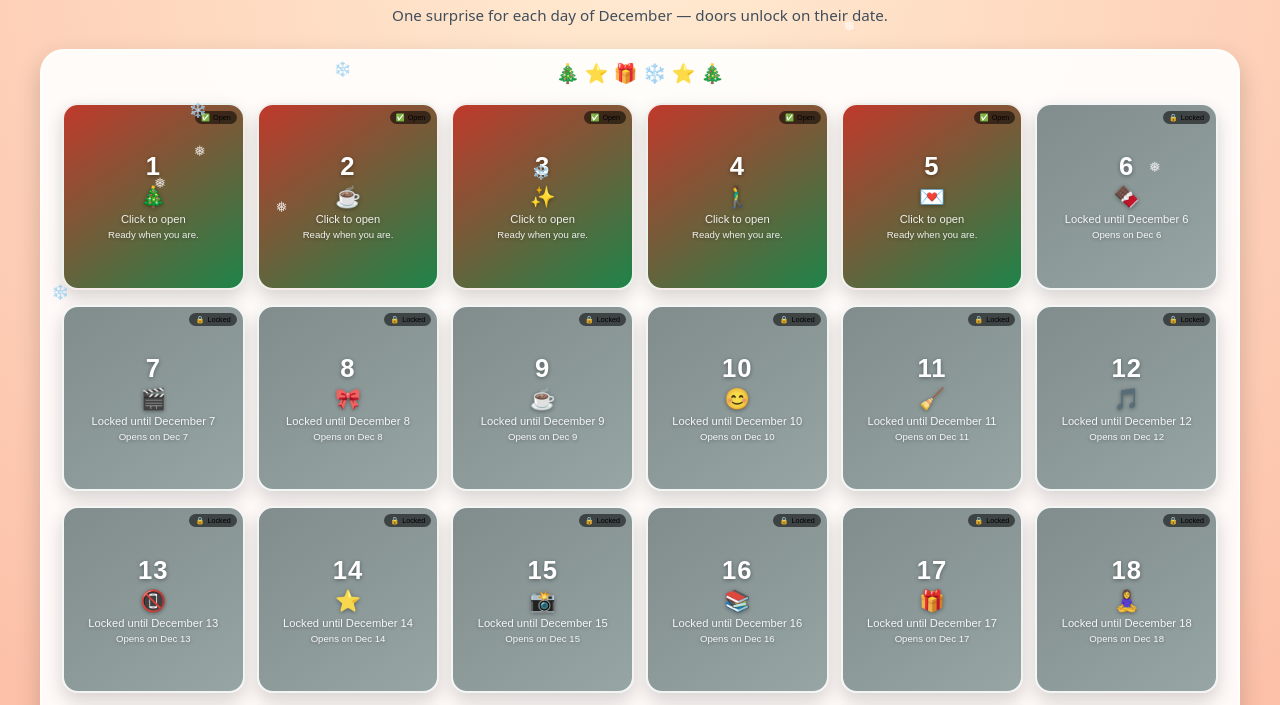
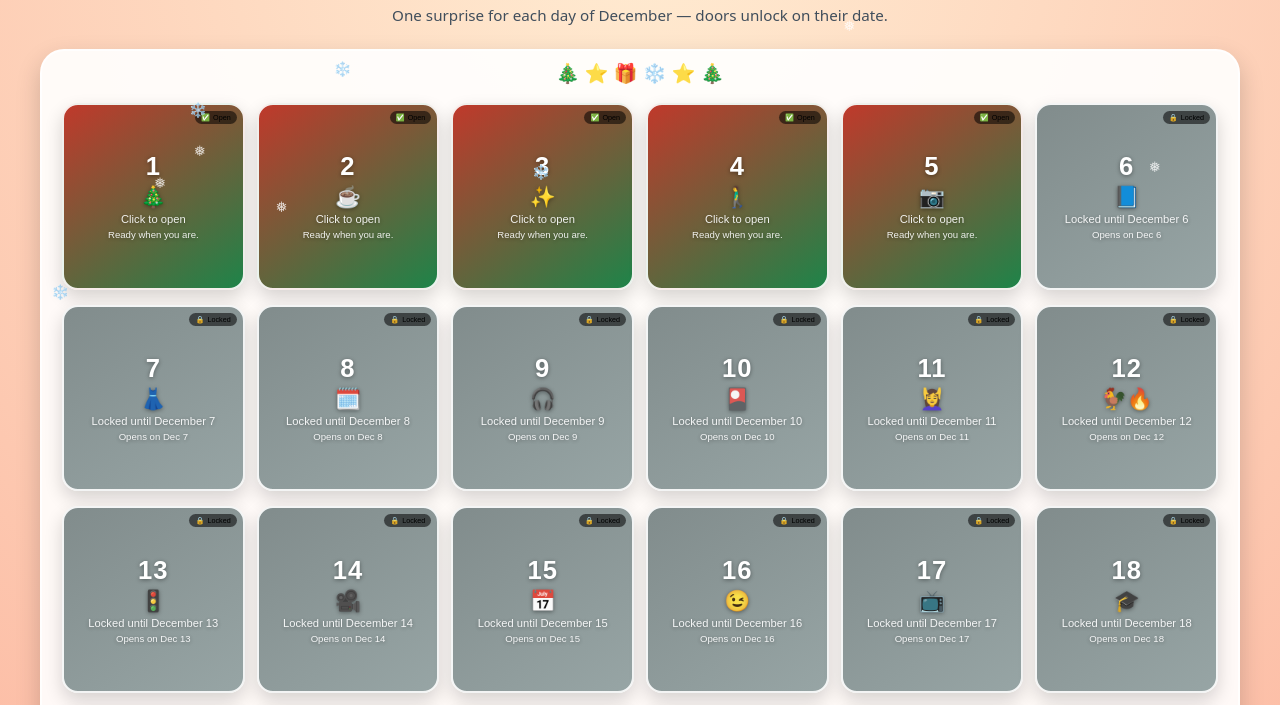
Before and after one commit to Mass2803/advent_calendar, a plain HTML site: page index.html in a window 1280 px wide. Shown: the part 84-789 px from the top of the page. Drawn offline with Linux system fonts and the light colour scheme.

Commit message:
Update index.html

```diff
--- a/index.html
+++ b/index.html
@@ -400,32 +400,60 @@
       - emoji: large emoji shown in popup
       - linkText / linkUrl: optional button at the bottom
     */
-    const dayContent = [
-      { day: 1, title: "Welcome to December!", emoji: "🎄", message: "This part was written on the second so skip to today - enjoy a playlist as an apology", linkText: "Play a Christmas playlist", linkUrl: "https://www.youtube.com/results?search_query=christmas+playlist" },
-      { day: 2, title: "Coffee", emoji: "☕", message: "A coffee from blank street on me", linkText: "", linkUrl: "" },
-      { day: 3, title: "Cosy Lights", emoji: "✨", message: "Hang fairy lights or light a candle to make your space feel extra cosy.", linkText: "", linkUrl: "" },
-      { day: 4, title: "Festive Walk", emoji: "🚶‍♂️", message: "Take a short walk and look for decorations or lights in your neighbourhood.", linkText: "", linkUrl: "" },
-      { day: 5, title: "Kindness Day", emoji: "💌", message: "Send a kind message to someone you haven’t spoken to in a while.", linkText: "", linkUrl: "" },
-      { day: 6, title: "Treat Yourself", emoji: "🍫", message: "Enjoy a little sweet treat &mdash; you’ve earned it.", linkText: "", linkUrl: "" },
-      { day: 7, title: "Movie Night", emoji: "🎬", message: "Watch a festive film (or at least a cosy episode of a favourite show).", linkText: "Find Christmas movies", linkUrl: "https://www.google.com/search?q=best+christmas+movies" },
-      { day: 8, title: "Decorate Something", emoji: "🎀", message: "Add a festive touch to your desk, room, or background.", linkText: "", linkUrl: "" },
-      { day: 9, title: "Hot Drink Break", emoji: "☕", message: "Make a hot chocolate, tea or coffee and really savour it.", linkText: "", linkUrl: "" },
-      { day: 10, title: "Give a Compliment", emoji: "😊", message: "Give someone a genuine compliment today.", linkText: "", linkUrl: "" },
-      { day: 11, title: "Tiny Tidy-Up", emoji: "🧹", message: "Spend 5 minutes tidying your space so it feels calmer.", linkText: "", linkUrl: "" },
-      { day: 12, title: "Listen to a Song", emoji: "🎵", message: "Play a Christmas song that always makes you smile.", linkText: "", linkUrl: "" },
-      { day: 13, title: "Digital Detox 10", emoji: "📵", message: "Take 10 minutes away from screens, just breathing and being.", linkText: "", linkUrl: "" },
-      { day: 14, title: "Write a Wish", emoji: "⭐", message: "Write down one wish or intention for the new year.", linkText: "", linkUrl: "" },
-      { day: 15, title: "Share a Memory", emoji: "📸", message: "Share a favourite winter memory with a friend or family member.", linkText: "", linkUrl: "" },
-      { day: 16, title: "Cosy Reading", emoji: "📚", message: "Read a few pages of a book, blog or article you enjoy.", linkText: "", linkUrl: "" },
-      { day: 17, title: "Charity Moment", emoji: "🎁", message: "Do something small for someone else &mdash; donate, help, or simply listen.", linkText: "", linkUrl: "" },
-      { day: 18, title: "Stretch & Breathe", emoji: "🧘‍♀️", message: "Take five slow deep breaths and gently stretch your body.", linkText: "", linkUrl: "" },
-      { day: 19, title: "Bake or Buy", emoji: "🍪", message: "Enjoy a festive snack &mdash; homemade or store-bought both count!", linkText: "", linkUrl: "" },
-      { day: 20, title: "Photo Time", emoji: "🤳", message: "Take a silly or cosy photo to remember this season.", linkText: "", linkUrl: "" },
-      { day: 21, title: "Write a Card", emoji: "💌", message: "Write a card or message to someone special.", linkText: "", linkUrl: "" },
-      { day: 22, title: "Plan a Pause", emoji: "🕯️", message: "Schedule a little pocket of rest in the next few days.", linkText: "", linkUrl: "" },
-      { day: 23, title: "Favourite Tradition", emoji: "🎊", message: "Think about a tradition you love (or start a new one!).", linkText: "", linkUrl: "" },
-      { day: 24, title: "Christmas Eve Magic", emoji: "🎅", message: "Slow down, breathe, and soak up the magic of the season.", linkText: "", linkUrl: "" }
-    ];
+const dayContent = [
+
+  { day: 1, title: "Welcome to December!", emoji: "🎄", message: "This part was written on the second so skip to today - enjoy a playlist as an apology", linkText: "Play a Christmas playlist", linkUrl: "https://www.youtube.com/results?search_query=christmas+playlist" },
+
+  { day: 2, title: "Coffee", emoji: "☕", message: "A coffee from blank street on me", linkText: "", linkUrl: "" },
+
+  { day: 3, title: "Cosy Lights", emoji: "✨", message: "Go see the xmas lights in central london", linkText: "", linkUrl: "" },
+
+  { day: 4, title: "Festive Walk", emoji: "🚶‍♂️", message: "Candlelit dinner.", linkText: "", linkUrl: "" },
+
+  { day: 5, title: "Polaroid", emoji: "📷", message: "I’ll make you a little polaroid-style card from a moment we've had.", linkText: "", linkUrl: "" },
+
+  { day: 6, title: "Mini Scrapbook", emoji: "📘", message: "A small scrapbook page about us. Nothing fancy but it’ll look cute.", linkText: "", linkUrl: "" },
+
+  { day: 7, title: "Your Call", emoji: "👗", message: "Next time we meet, you pick my vibe: comfy, smart, or date-night.", linkText: "", linkUrl: "" },
+
+  { day: 8, title: "Plan Something", emoji: "🗓️", message: "We decide on one simple thing to do this month together.", linkText: "", linkUrl: "" },
+
+  { day: 9, title: "Playlist", emoji: "🎧", message: "I’ll make you a playlist with a reason behind each song.", linkText: "", linkUrl: "" },
+
+  { day: 10, title: "Question Cards", emoji: "🎴", message: "A few question cards for us. Chill ones, nothing deep.", linkText: "", linkUrl: "" },
+
+  { day: 11, title: "Massage", emoji: "💆‍♀️", message: "A neck + shoulder massage from me.", linkText: "", linkUrl: "" },
+
+  { day: 12, title: "Nando’s", emoji: "🐓🔥", message: "A weekday Nando’s date. Simple and elite.", linkText: "", linkUrl: "" },
+
+  { day: 13, title: "Red/Green Flag", emoji: "🚦", message: "Tell me one green flag I have… or a harmless red flag. I’ll send you one back 😉", linkText: "", linkUrl: "" },
+
+  { day: 14, title: "Photo Edit", emoji: "🎥", message: "I’ll make a short little photo/video edit of us.", linkText: "", linkUrl: "" },
+
+  { day: 15, title: "Date Plan", emoji: "📅", message: "I plan a whole date for us. Low cost, still cute.", linkText: "", linkUrl: "" },
+
+  // MOVED FROM DAY 23
+  { day: 16, title: "Your Move", emoji: "😉", message: "You send me one flirty hint for next time we see each other.", linkText: "", linkUrl: "" },
+
+  { day: 17, title: "Comfort Show", emoji: "📺", message: "We watch an episode of your comfort show together.", linkText: "", linkUrl: "" },
+
+  { day: 18, title: "Skill Swap", emoji: "🎓", message: "We each teach the other one random skill. Could be anything.", linkText: "", linkUrl: "" },
+
+  { day: 19, title: "Indoor Picnic", emoji: "🧺", message: "I set up a little indoor picnic. Blankets included.", linkText: "", linkUrl: "" },
+
+  { day: 20, title: "Cheap Date", emoji: "🎄", message: "A cheap but fun seasonal date. Your pick or mine.", linkText: "", linkUrl: "" },
+
+  { day: 21, title: "Flirty Choice", emoji: "🔥", message: "Pick one:\n1) Choose what I wear next time\n2) Tell me something you want us to try\n3) Pick where our next kiss happens 😉", linkText: "", linkUrl: "" },
+
+  { day: 22, title: "Story Time", emoji: "💬", message: "I tell you a story from my life you haven’t heard yet.", linkText: "", linkUrl: "" },
+
+  // NEW DAY 23
+  { day: 23, title: "IOU", emoji: "🎁", message: "An IOU for anything you want — your choice, no complaints from me.", linkText: "", linkUrl: "" },
+
+  { day: 24, title: "Christmas Eve", emoji: "🎅❤️", message: "A proper Christmas Eve note from me. Nothing dramatic.", linkText: "", linkUrl: "" }
+
+];
+
 
     const calendarGrid = document.getElementById("calendarGrid");
     const todayInfo = document.getElementById("todayInfo");
```
